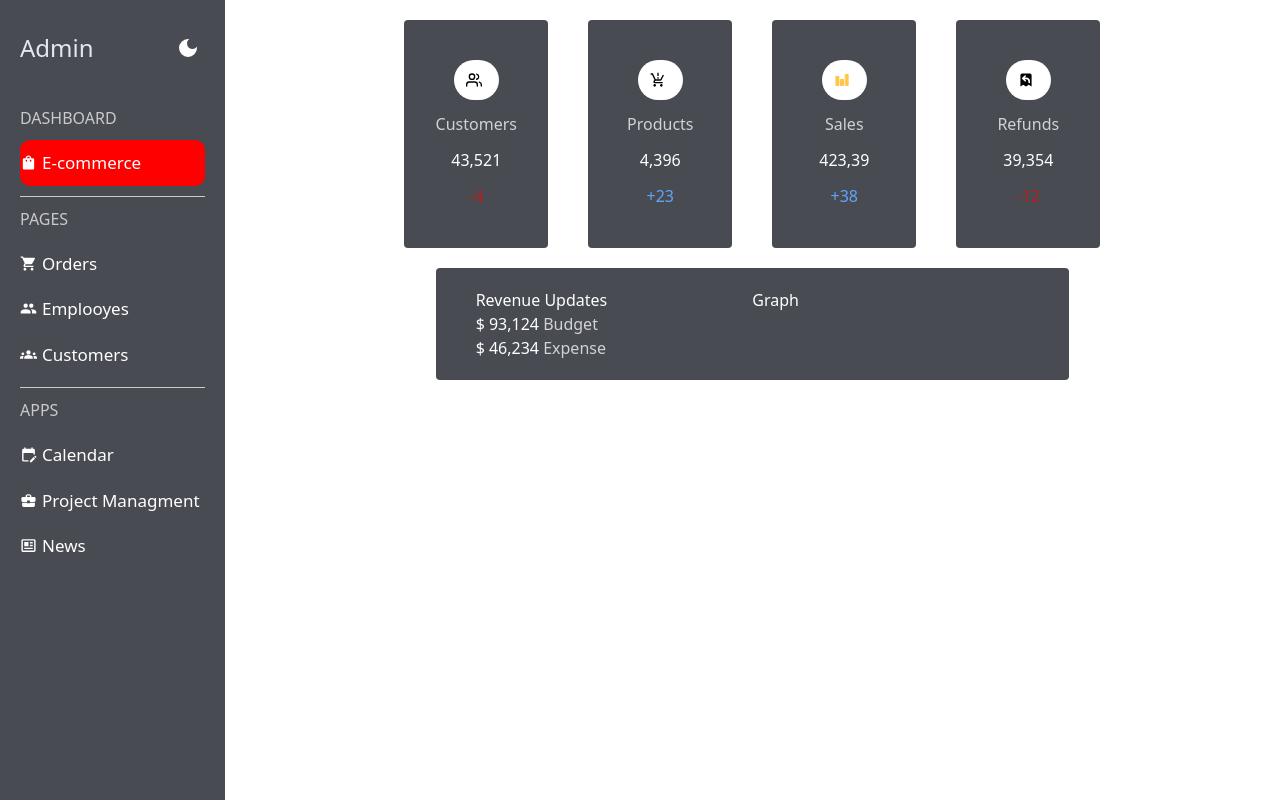
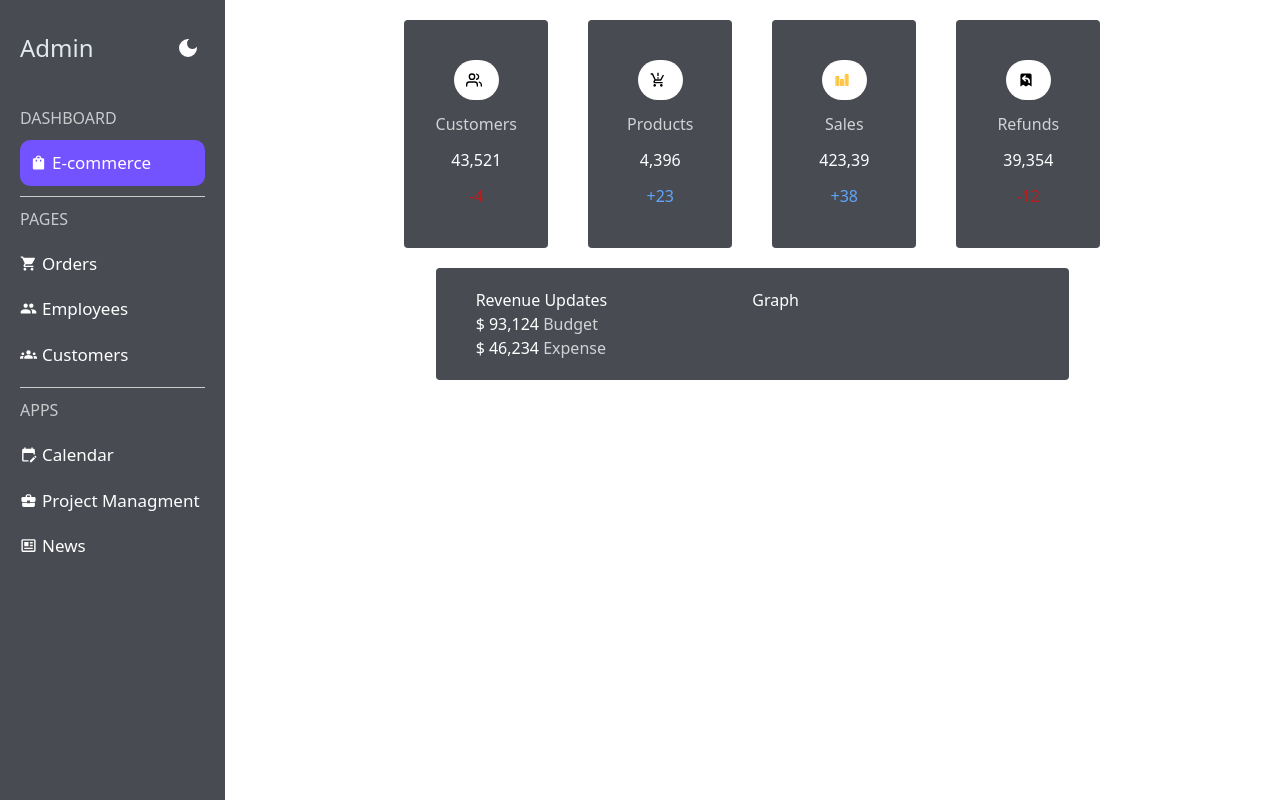
Before and after one commit to ozdogru1/admin-dashboard, a React (Create React App) app: page / in a window 1280 px wide. Built offline with nearby package versions, Linux system fonts and the light colour scheme.

Commit message:
orders-employees-customers page added

```diff
--- a/src/components/SideBar.jsx
+++ b/src/components/SideBar.jsx
@@ -14,9 +14,10 @@ import { NavLink } from "react-router-dom";
 
 const SideBar = () => {
   let activeStyle = {
-    backgroundColor: "red",
     color: "white",
+    backgroundColor:" rgb(115, 82, 255)",
     borderRadius: "10px",
+    padding:"10px"
   };
   return (
     <div className="">
@@ -51,7 +52,7 @@ const SideBar = () => {
           style={({ isActive }) => (isActive ? activeStyle : undefined)}
         >
           <MdGroup />
-          Emplooyes
+          Employees
         </NavLink>
         <NavLink
           to="customers"
```
